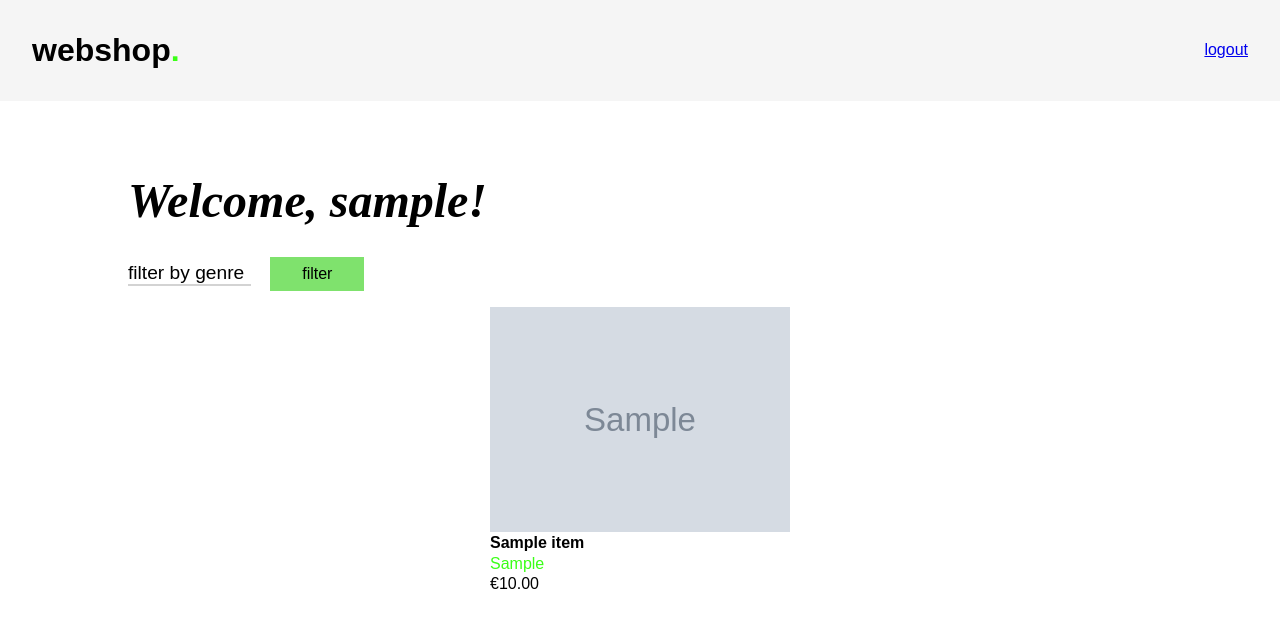
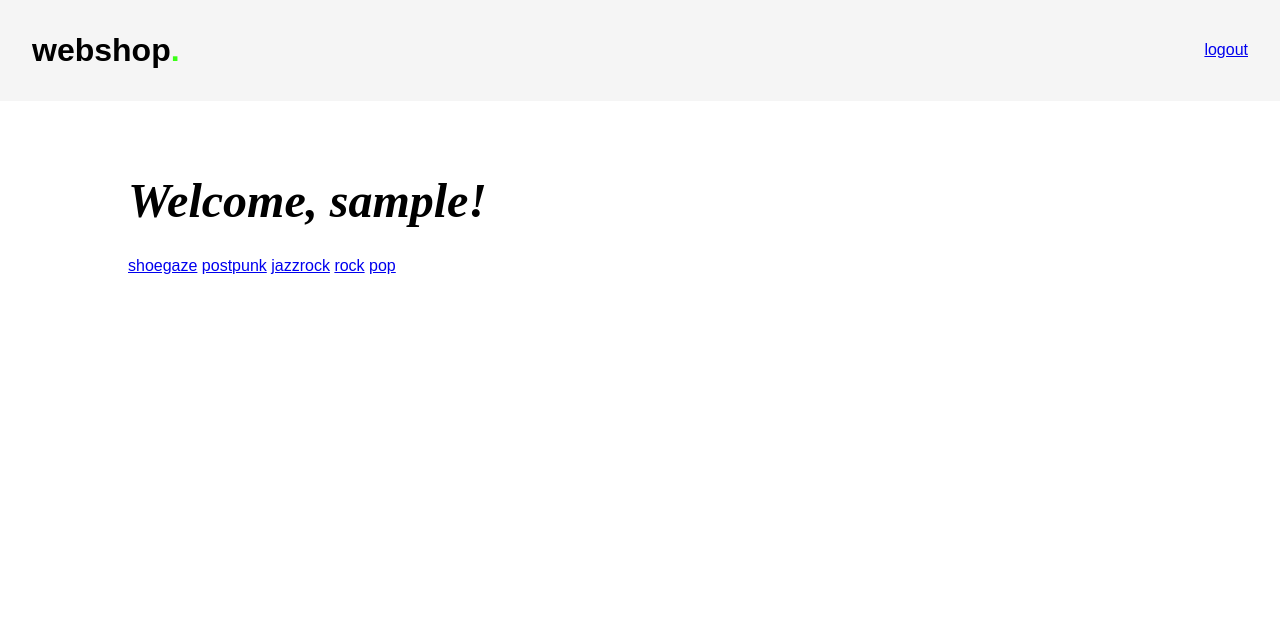
Before and after one commit to vctrth/backendshop, a PHP site: page /index.php?genre=shoegaze in a window 1280 px wide. Shown: the top 628 px of the page. Run offline with PHP 8.4, Linux system fonts and the light colour scheme; the visitor is signed in with stand-in values (Sample User, id 1); tables that the repository leaves empty or names only in its code hold one stand-in row (values such as "Sample post"); grey boxes marked "Sample" are stand-in pictures.

Commit message:
refactor(index): make filtering more modular

```diff
--- a/classes/Product.php
+++ b/classes/Product.php
@@ -33,6 +33,7 @@ class Product {
     }
 
     public function getGenre()
+
     {
         return $this->genre;
     }
@@ -160,6 +161,18 @@ class Product {
         return $products;
     }
 
+    public static function getProductsByGenre($genre){
+
+        // $conn = new PDO("mysql:host=127.0.0.1;port=8889;dbname=backendshop", "root", "root");
+        $conn = Db::getConnection();
+        $statement = $conn->prepare('SELECT * FROM tl_item WHERE genre = :genre');
+        $statement->bindValue(":genre", $genre);
+        $statement->execute();
+
+        $products = $statement->fetchAll(PDO::FETCH_ASSOC);
+        return $products;
+    }
+
     public function save(){
 
         // $conn = new PDO("mysql:host=127.0.0.1;port=8889;dbname=backendshop", "root", "root");
--- a/index.php
+++ b/index.php
@@ -2,6 +2,7 @@
 
 include_once(__DIR__. "/classes/Product.php");
 include_once(__DIR__. "/classes/User.php");
+include_once(__DIR__.'/settings/settings.php');
 
 session_start();
 if(isset($_SESSION["username"])){
@@ -18,7 +19,8 @@ else {
     header("Location: login.php");
 }
 
-$products = Product::getAll();
+if(!isset($_GET["genre"])){ $products = Product::getAll(); }
+else{ $products = Product::getProductsByGenre($_GET["genre"]);};
 
 ?>
 <!DOCTYPE html>
@@ -49,49 +51,25 @@ $products = Product::getAll();
     </nav>
 
     <div class="container">
-        <h2><i>Welcome, <?php echo $_SESSION['username'] ?>!</i></h2>
+        <h2><i>Welcome, <?php echo htmlspecialchars($_SESSION['username']) ?>!</i></h2>
 
         <div class="filters">
 
-            <form action="" method="post" class="filter_form">
-
-                <select name="genre" id="genre">
-                    <option value="" disabled selected>filter by genre</option>
-
-                    <option value="">all</option>
-
-                    <option value="shoegaze">Shoegaze</option>
-                    <option value="postpunk">Post-Punk</option>
-                    <option value="jazzrock">Jazz-Rock</option>
-                    <option value="rock">Rock</option>
-                </select>
-
-                <input type="submit" value="filter" class="btn">
-            </form>
+            <?php foreach(SETTINGS["genres"] as $genre): ?>
+                <a href="index.php?genre=<?php echo htmlspecialchars($genre) ?>"><?php echo htmlspecialchars($genre) ?></a>
+            <?php endforeach; ?>
         </div>
 
         <div class="products">
 
             <?php forEach($products as $product): ?>
 
-                <?php if(isset($_POST['genre']) && ($_POST['genre'] === '' || $product['genre'] === $_POST['genre'])): ?>
-                        <div class="product_container">
-                            <img src="<?php echo $product['thumbnail'] ?>" alt="" class="album_cover">
-                            <p><b><?php echo $product['name'] ?></b></p>
-                            <p><span class="accent_color"><?php echo $product['artist'] ?></span></p>
-                            <p>€<?php echo $product['price'] ?>.00</p>
-                        </div>
-                <?php endif; ?>
-
-                <?php if(!isset($_POST['genre'])): ?>
-
-                    <div class="product_container">
-                        <img src="<?php echo $product['thumbnail'] ?>" alt="" class="album_cover">
-                        <p><b><?php echo $product['name'] ?></b></p>
-                        <p><span class="accent_color"><?php echo $product['artist'] ?></span></p>
-                        <p>€<?php echo $product['price'] ?>.00</p>
-                    </div>
-                <?php endif; ?>
+                <div class="product_container">
+                    <img src="<?php echo htmlspecialchars($product['thumbnail']) ?>" alt="" class="album_cover">
+                    <p><b><?php echo htmlspecialchars($product['name']) ?></b></p>
+                    <p><span class="accent_color"><?php echo htmlspecialchars($product['artist']) ?></span></p>
+                    <p>€<?php echo htmlspecialchars($product['price']) ?>.00</p>
+                </div>
             <?php endforeach; ?>
         </div>
 
--- a/settings/settings.php
+++ b/settings/settings.php
@@ -9,5 +9,12 @@ const  SETTINGS = [
         "password" => "root",
         "host" => "localhost",
         "port" => 8889
+    ],
+    "genres" => [
+        "shoegaze",
+        "postpunk",
+        "jazzrock",
+        "rock",
+        "pop"
     ]
 ];
```
